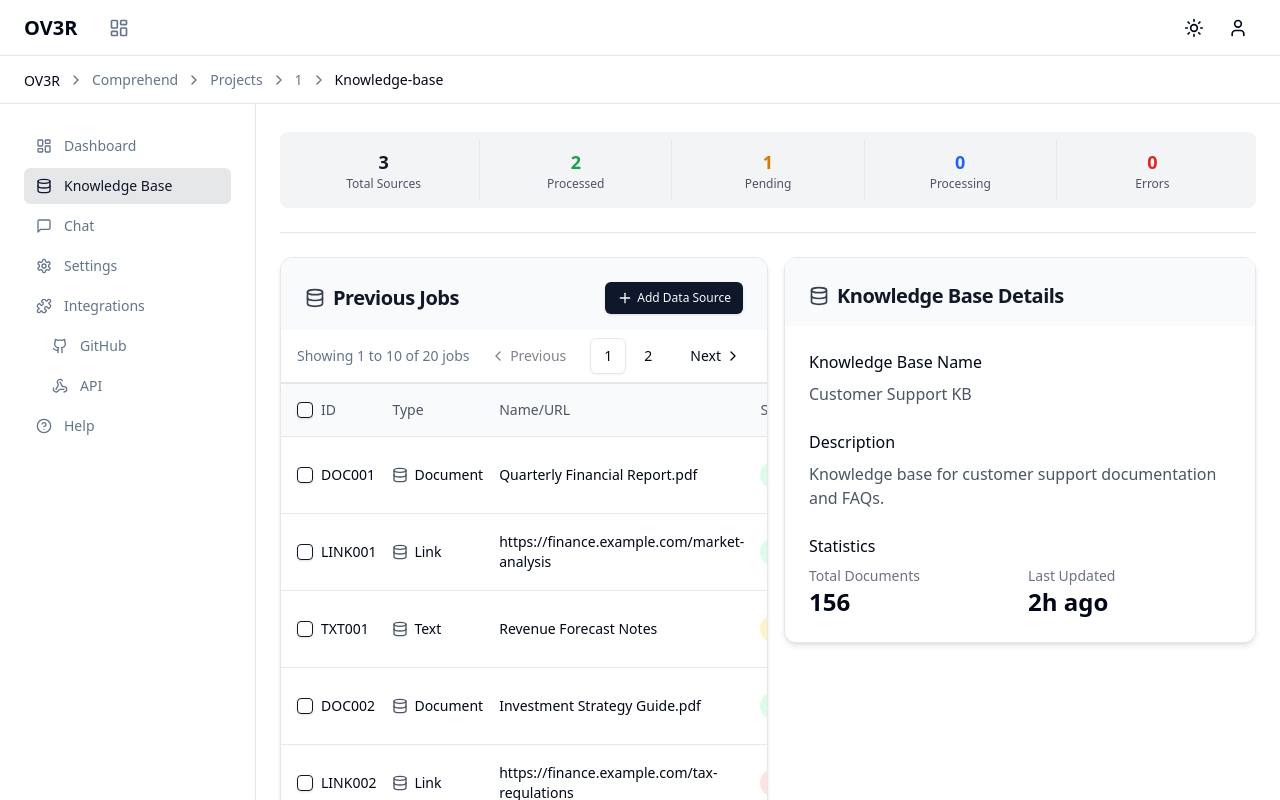
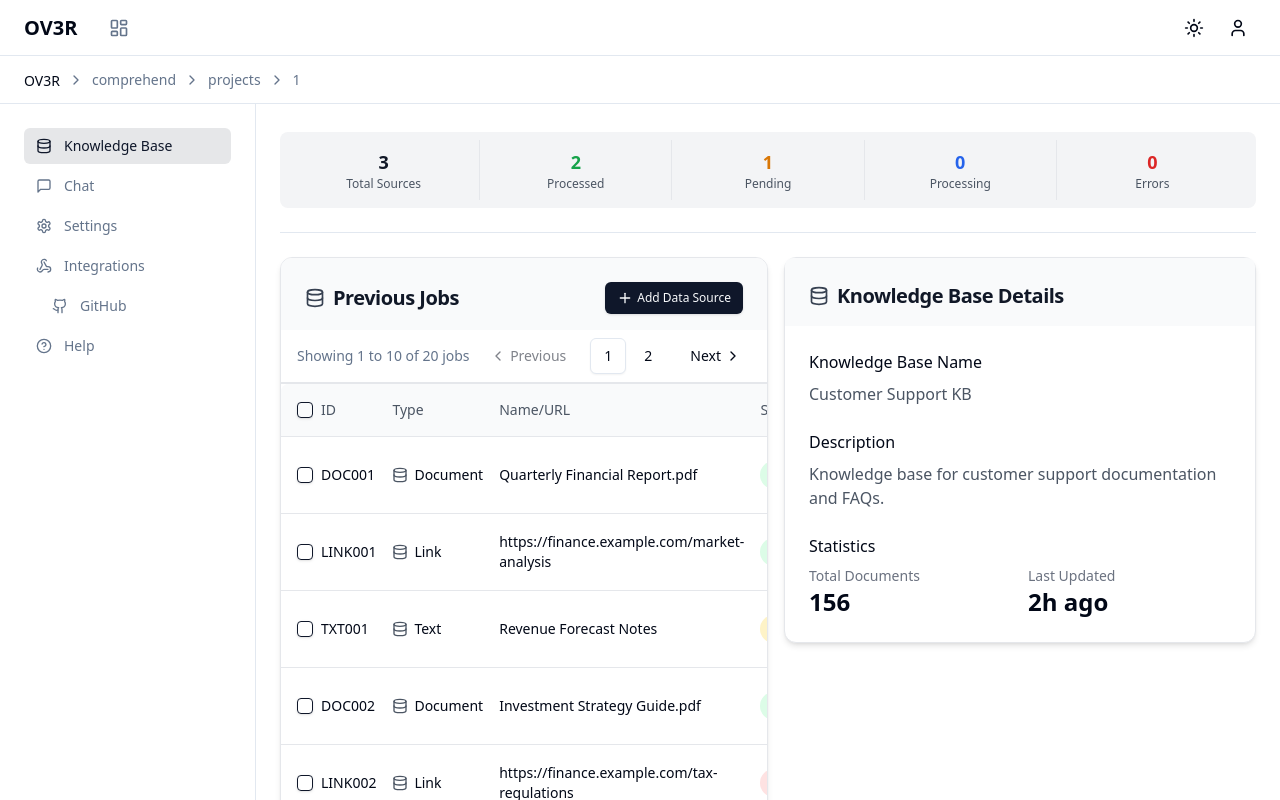
Before and after one commit to kaisewhite/ov3r-web, a Next.js app: page /comprehend/projects/1/knowledge-base in a window 1280 px wide. Built offline with nearby package versions, Linux system fonts and the light colour scheme.

Commit message:
removed dashboard

```diff
--- a/app/(app)/comprehend/projects/[projectId]/chat/page.tsx
+++ b/app/(app)/comprehend/projects/[projectId]/chat/page.tsx
@@ -50,7 +50,7 @@ export default function ChatPage() {
         <div className="flex-1 px-6 py-8 overflow-y-auto">
           <div className="max-w-4xl mx-auto space-y-8">
             <div className="text-center space-y-4">
-              <h1 className="text-4xl font-bold">Welcome to Your AI Assistant</h1>
+              <h1 className="text-4xl font-bold">Your Personalized AI Research Assistant</h1>
               <p className="text-xl text-muted-foreground">
                 I can help you explore and understand your knowledge base. Select a conversation
                 from the sidebar or try one of the example topics below.
--- a/app/(app)/comprehend/projects/page.tsx
+++ b/app/(app)/comprehend/projects/page.tsx
@@ -349,7 +349,7 @@ export default function ProjectsPage() {
               <TableRow
                 key={project.id}
                 className="cursor-pointer hover:bg-muted/50"
-                onClick={() => router.push(`/comprehend/projects/${project.id}/dashboard`)}
+                onClick={() => router.push(`/comprehend/projects/${project.id}/knowledge-base`)}
               >
                 <TableCell className="font-medium">{project.name}</TableCell>
                 <TableCell>{project.description}</TableCell>
--- a/app/components/layout/app-layout.tsx
+++ b/app/components/layout/app-layout.tsx
@@ -33,7 +33,7 @@ export function AppLayout({ children }: AppLayoutProps) {
           <div className={cn(
             "h-full py-6",
             pathname.includes("/chat") ? "h-[calc(100vh-6rem)]" :
-            pathname.includes("/knowledge-base") || pathname.includes("/dashboard") || pathname.includes("/settings") ? "" : "container px-8"
+            pathname.includes("/knowledge-base") || pathname.includes("/settings") ? "" : "container px-8"
           )}>
             {children}
           </div>
--- a/app/components/layout/project-sidebar.tsx
+++ b/app/components/layout/project-sidebar.tsx
@@ -4,14 +4,13 @@ import Link from "next/link";
 import { usePathname } from "next/navigation";
 import { cn } from "@/app/lib/utils/cn";
 import {
-  LayoutDashboard,
+  HelpCircle,
   MessageSquare,
   Settings,
-  Puzzle,
-  HelpCircle,
   Github,
   Webhook,
   Database,
+  Link2,
 } from "lucide-react";
 
 interface ProjectSidebarProps {
@@ -19,17 +18,15 @@ interface ProjectSidebarProps {
 }
 
 const projectNavItems = [
-  { label: "Dashboard", href: "dashboard", icon: LayoutDashboard },
   { label: "Knowledge Base", href: "knowledge-base", icon: Database },
   { label: "Chat", href: "chat", icon: MessageSquare },
   { label: "Settings", href: "settings", icon: Settings },
   {
     label: "Integrations",
     href: "integrations",
-    icon: Puzzle,
-    subItems: [
-      { label: "GitHub", href: "github", icon: Github },
-      { label: "API", href: "api", icon: Webhook },
+    icon: Webhook,
+    children: [
+      { label: "GitHub", href: "integrations/github", icon: Github },
     ],
   },
   { label: "Help", href: "help", icon: HelpCircle },
@@ -56,9 +53,9 @@ export function ProjectSidebar({ projectId }: ProjectSidebarProps) {
               <item.icon className="h-4 w-4" />
               {item.label}
             </Link>
-            {item.subItems && (
+            {item.children && (
               <div className="ml-4 mt-1 space-y-1">
-                {item.subItems.map((subItem) => (
+                {item.children.map((subItem) => (
                   <Link
                     key={subItem.href}
                     href={`${basePath}/${item.href}/${subItem.href}`}
--- a/app/lib/utils/navigation.ts
+++ b/app/lib/utils/navigation.ts
@@ -47,40 +47,38 @@ export function parsePathToSegments(pathname: string): PathSegment[] {
     // Handle project ID in different contexts
     if (index === 2) {
       // This is the project ID position
+      const projectId = part;
       currentPath += `/${part}`;
       segments.push({
-        label: part.charAt(0).toUpperCase() + part.slice(1),
-        url: `${currentPath}/dashboard`,  // Always link to dashboard
+        label: projectId.charAt(0).toUpperCase() + projectId.slice(1),
+        url: `${currentPath}/knowledge-base`,  // Always link to knowledge-base
         isCurrent: false,
         isClickable: true,
       });
       return;
     }
 
-    // Skip adding the dashboard segment if we're on a dashboard page
+    // Skip adding the knowledge-base segment if we're on a knowledge-base page
     // since it's already handled by the project ID segment
-    if (part === "dashboard" && index === 3) {
+    if (part === "knowledge-base" && index === 3) {
       return;
     }
 
     currentPath += `/${part}`;
 
     // Format the label
-    let label = part.charAt(0).toUpperCase() + part.slice(1);
+    let label = part;
 
     // Special cases for known paths
     switch (part) {
-      case "comprehend":
-        label = "Comprehend";
+      case "help":
+        label = "Help";
         break;
-      case "projects":
-        label = "Projects";
+      case "knowledge-base":
+        label = "Knowledge Base";
         break;
       case "chat":
         label = "Chat";
-        break;
-      case "conversations":
-        label = "Conversations";
         break;
       case "settings":
         label = "Settings";
@@ -88,11 +86,8 @@ export function parsePathToSegments(pathname: string): PathSegment[] {
       case "integrations":
         label = "Integrations";
         break;
-      case "help":
-        label = "Help";
-        break;
-      case "dashboard":
-        label = "Dashboard";
+      case "github":
+        label = "GitHub";
         break;
     }
 
```
